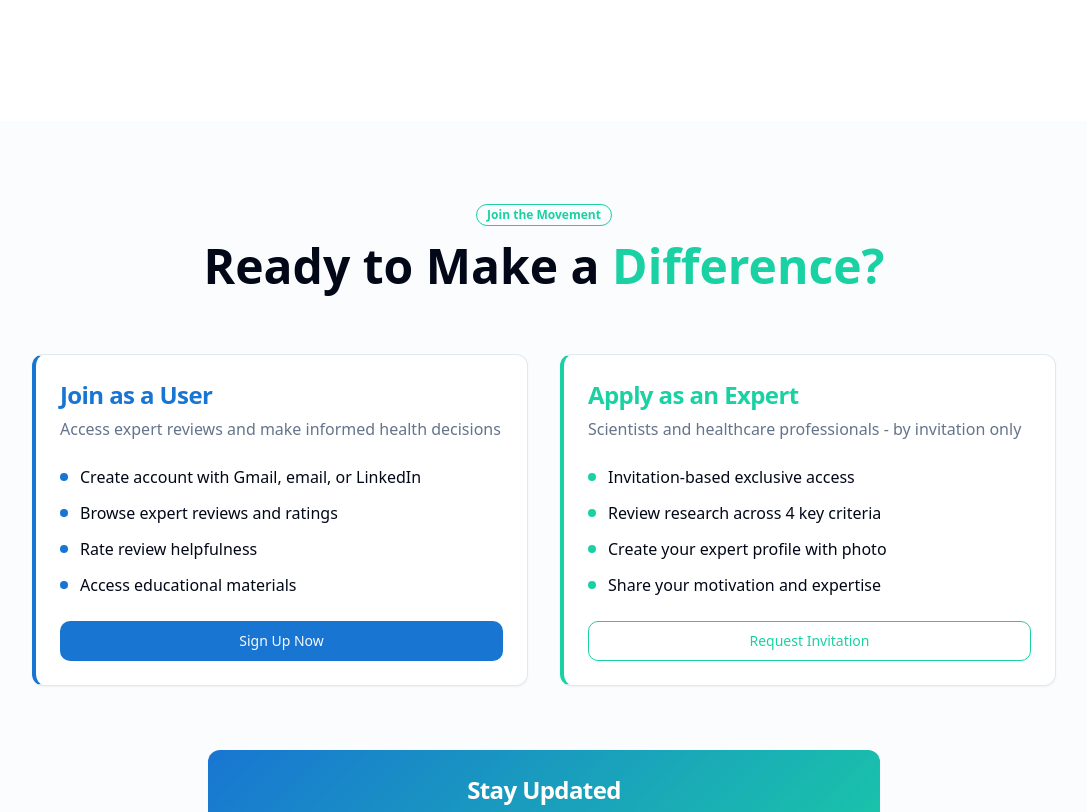
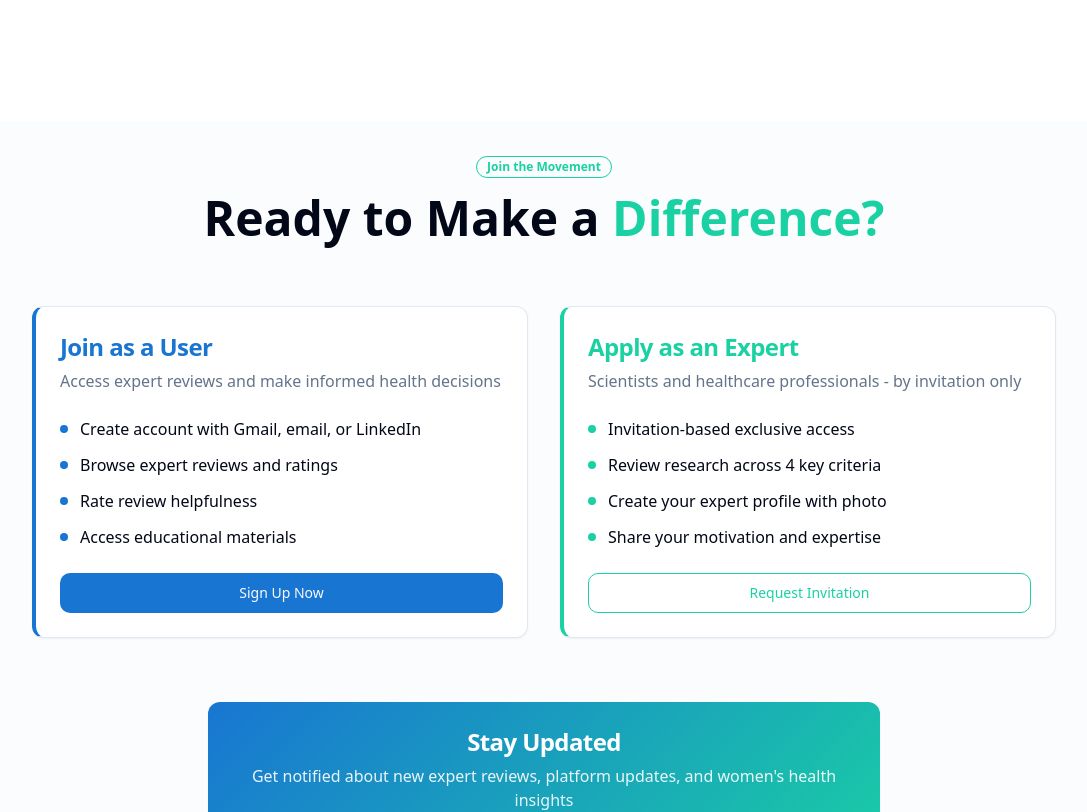
Before and after one commit to lpantano/hip-webapp, a React (Vite) app: page / in a window 1280 px wide. Shown: the part 1480-2292 px from the top of the page, without its empty margins (96-1183 px from the left). Built offline with nearby package versions, Linux system fonts and the light colour scheme.

Commit message:
Remove extra space above "Ready to make a difference"
Removed excess vertical spacing above the "Ready to make a difference" section on the landing page.

```diff
--- a/src/components/landing/JoinSection.tsx
+++ b/src/components/landing/JoinSection.tsx
@@ -18,7 +18,7 @@ const JoinSection = () => {
   };
 
   return (
-    <section className="py-20 bg-muted/30">
+    <section className="pb-20 pt-8 bg-muted/30">
       <div className="container mx-auto px-6">
         <div className="text-center mb-16">
           <Badge variant="outline" className="mb-4 text-accent border-accent">
```
